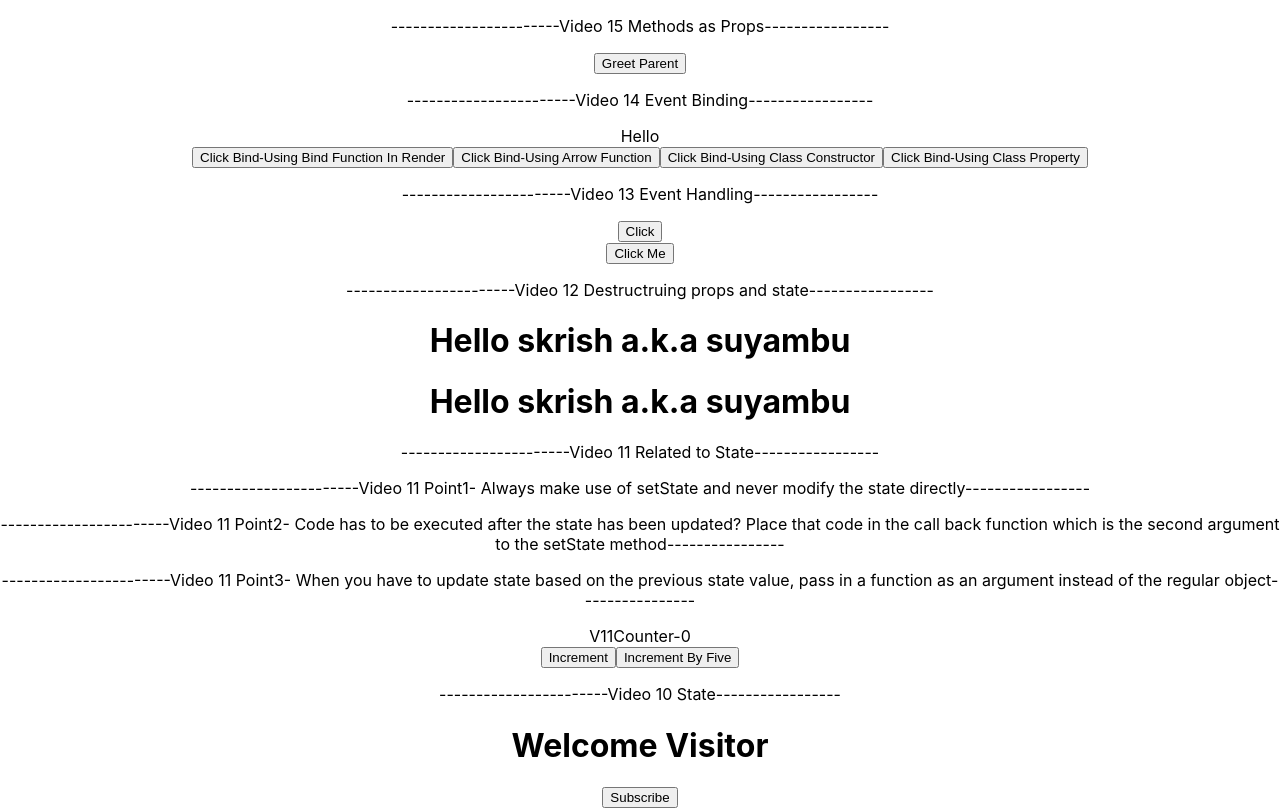
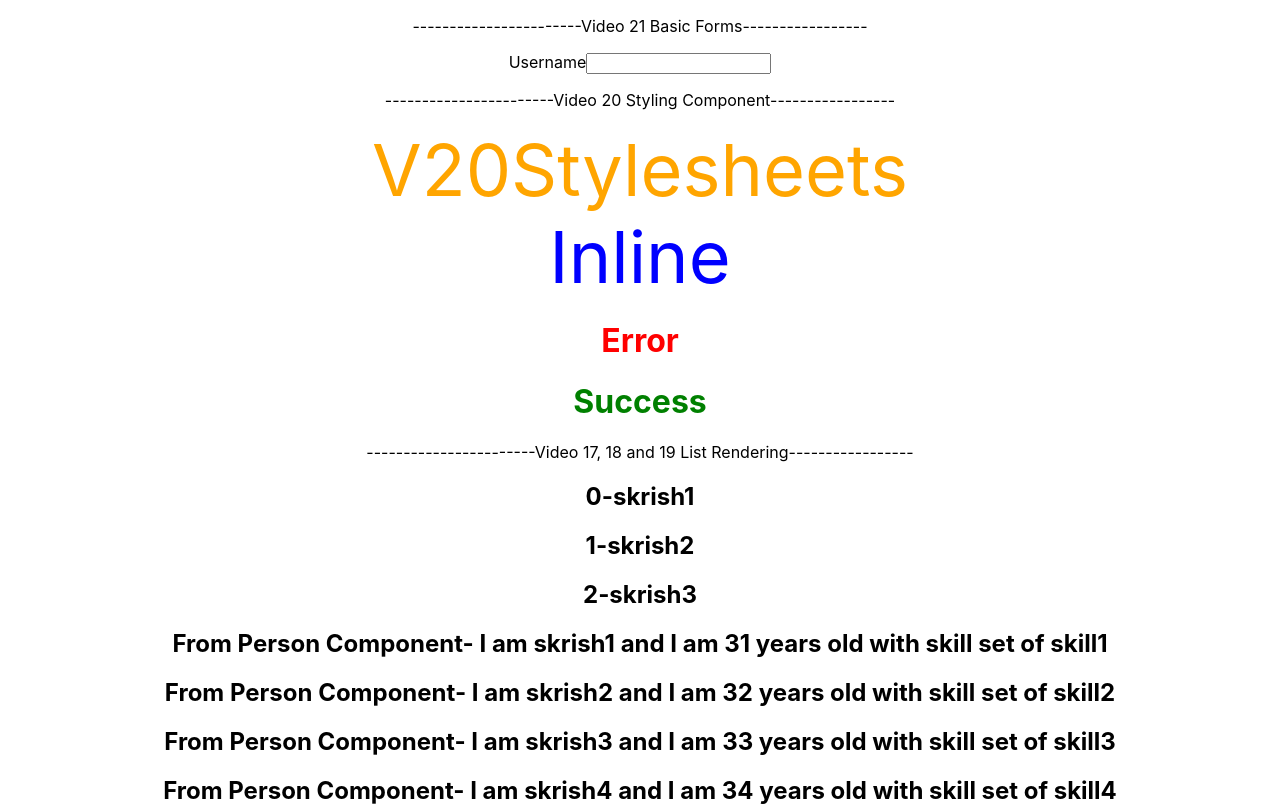
Before and after one commit to sivakrishnan/react-intro, a React (Create React App) app: page / in a window 1280 px wide. Shown: the top 810 px of the page. Built offline with nearby package versions, Linux system fonts and the light colour scheme.

Commit message:
[Skrish] upto video 20

```diff
--- a/src/App.js
+++ b/src/App.js
@@ -13,10 +13,30 @@ import V13ClassClick from './reactintro/V13ClassClick';
 import V13FunctionClick from './reactintro/V13FunctionClick';
 import V14EventBind from './reactintro/V14EventBind';
 import V15ParentComponent from './reactintro/V15ParentComponent';
+import V16ConditionalRendering from './reactintro/V16ConditionalRendering';
+import V17NameList from './reactintro/V17NameList';
+import V20Stylesheets from './reactintro/V20Stylesheets';
+import V20InlineStyleSheet from './reactintro/V20InlineStyleSheet';
+import styles from './reactintro/appStyles.module.css';
+import './reactintro/appStyles.css';
+import V21Forms from './reactintro/V21Forms';
 
 function App() {
   return (
     <div className="App">
+    <p>-----------------------Video 21 Basic Forms-----------------</p>
+      <V21Forms primary={true}></V21Forms>
+      <p>-----------------------Video 20 Styling Component-----------------</p>
+      <V20Stylesheets primary={true}></V20Stylesheets>
+      <V20InlineStyleSheet></V20InlineStyleSheet>
+      <h1 className='error'>Error</h1>
+      <h1 className={styles.success}>Success</h1>
+      <p>-----------------------Video 17, 18 and 19  List Rendering-----------------</p>
+      <V17NameList></V17NameList>
+      <p>-----------------------Video 16 Conditional Rendering-----------------</p>
+      <V16ConditionalRendering></V16ConditionalRendering>
+
+
       <p>-----------------------Video 15 Methods as Props-----------------</p>
       <V15ParentComponent></V15ParentComponent>
       <p>-----------------------Video 14 Event Binding-----------------</p>
--- /dev/null
+++ b/src/reactintro/V16ConditionalRendering.js
@@ -0,0 +1,50 @@
+import React, { Component } from 'react'
+
+export default class V16ConditionalRendering extends Component {
+
+    constructor(props) {
+        super(props)
+
+        this.state = {
+            isLoggedIn: false
+        }
+    }
+
+    render() {
+
+        return  this.state.isLoggedIn && <div>Using Short Circuit Approach-Welcome Skrish</div>
+
+        return (
+            this.state.isLoggedIn ? <div>Using Ternary Approach-Welcome Skrish</div> : <div>Using Ternary Approach-Welcome Guest</div>
+        )
+
+        // element variable approach
+
+        let message
+
+        if (this.state.isLoggedIn) {
+            message = <div>Using element variable Approach-Welcome Skrish</div>;
+        }
+        else {
+            message = <div>Using element variable Approach-Welcome Guest</div>;
+        }
+        return <div>{message}</div>;
+        // using if else approach
+        if (this.state.isLoggedIn) {
+            return (
+                <div>
+                    <div>Using if else Approach-Welcome Skrish</div>
+                </div>
+            )
+        }
+        else {
+            return (
+                <div>
+                    <div>Using if else Approach-Welcome Guest</div>
+                </div>
+            )
+        }
+
+
+    }
+}
--- /dev/null
+++ b/src/reactintro/V17NameList.js
@@ -0,0 +1,44 @@
+import React from 'react'
+import V17Persons from './V17Persons'
+
+export default function V17NameList() {
+    const persons = [
+        {
+            id: 1,
+            name: 'skrish1',
+            age: 31,
+            skill: 'skill1'
+        },
+        {
+            id: 2,
+            name: 'skrish2',
+            age: 32,
+            skill: 'skill2'
+        },
+        {
+            id: 3,
+            name: 'skrish3',
+            age: 33,
+            skill: 'skill3'
+        },
+        {
+            id: 4,
+            name: 'skrish4',
+            age: 34,
+            skill: 'skill4'
+        }
+    ]
+    const names = ['skrish1', 'skrish2', 'skrish3']
+    const nameList = names.map((name, index) => <h2 key={index}>{index}-{name}</h2>)
+    const personList = persons.map(person => <V17Persons key={person.id} person={person}></V17Persons>)
+    return (
+        <div>
+            {
+                nameList
+            }
+            {
+                personList
+            }
+        </div>
+    )
+}
--- /dev/null
+++ b/src/reactintro/V17Persons.js
@@ -0,0 +1,10 @@
+import React from 'react'
+
+export default function V17Persons(props) {
+    const person = props.person;
+    return (
+        <div>
+            <h2>From Person Component- I am {person.name} and I am {person.age} years old with skill set of {person.skill}</h2>
+        </div>
+    )
+}
--- /dev/null
+++ b/src/reactintro/V20InlineStyleSheet.js
@@ -0,0 +1,14 @@
+import React from 'react'
+
+const heading = {
+    fontSize: '72px',
+    color: 'blue'
+}
+
+export default function V20InlineStyleSheet() {
+    return (
+        <div style={heading}>
+            Inline
+        </div>
+    )
+}
--- /dev/null
+++ b/src/reactintro/V20MyStyle.css
@@ -0,0 +1,7 @@
+.primary {
+    color: orange;
+}
+
+.font-xl {
+    font-size: 72px;
+}
--- /dev/null
+++ b/src/reactintro/V20Stylesheets.js
@@ -0,0 +1,8 @@
+import React from 'react'
+import './V20MyStyle.css'
+export default function V20Stylesheets(props) {
+    const className = props.primary ? 'primary' : ''
+    return (
+        <div className={`${className} font-xl`}>V20Stylesheets</div>
+    )
+}
--- /dev/null
+++ b/src/reactintro/V21Forms.js
@@ -0,0 +1,31 @@
+import React, { Component } from 'react'
+
+export default class V21Forms extends Component {
+    constructor(props) {
+        super(props)
+
+        this.state = {
+            username: ''
+        }
+    }
+
+    handleUsernameChange = (event) => {
+        this.setState(() => ({
+            username: event.target.value
+        }), () => {
+            console.log(this.state.username);
+        })
+
+
+    }
+    render() {
+        return (
+            <div>
+                <label>Username</label>
+                <input type='text' value={this.state.username}
+                    onChange={this.handleUsernameChange}
+                ></input>
+            </div>
+        )
+    }
+}
--- /dev/null
+++ b/src/reactintro/appStyles.css
@@ -0,0 +1,3 @@
+.error{
+    color: red;
+}
--- /dev/null
+++ b/src/reactintro/appStyles.module.css
@@ -0,0 +1,3 @@
+.success {
+    color: green;
+}
```
